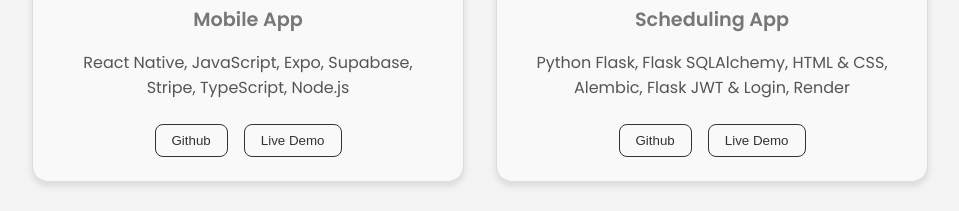
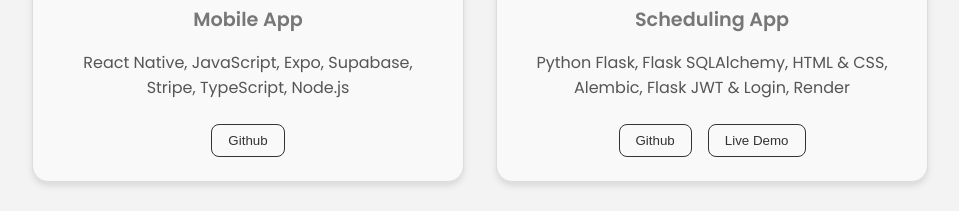
Before and after one commit to soto2571/Portafolio-Sebastian, a plain HTML site: page index.html in a window 1280 px wide. Shown: the part 3183-3394 px from the top of the page, without its empty margins (160-1119 px from the left). Drawn offline with Linux system fonts and the light colour scheme.

Commit message:
correction of buttons and links

```diff
--- a/index.html
+++ b/index.html
@@ -367,16 +367,11 @@
           <div class="new-btn-container">
             <button
               class="new-btn"
-              onclick="location.href='https://github.com/soto2571/E-Sahir'"
+              onclick="location.href='https://github.com/soto2571/mobilereact'"
             >
               Github
             </button>
-            <button
-              class="new-btn"
-              onclick="location.href='https://e-sahir.vercel.app/'"
-            >
-              Live Demo
-            </button>
+
           </div>
         </div>
 
```
